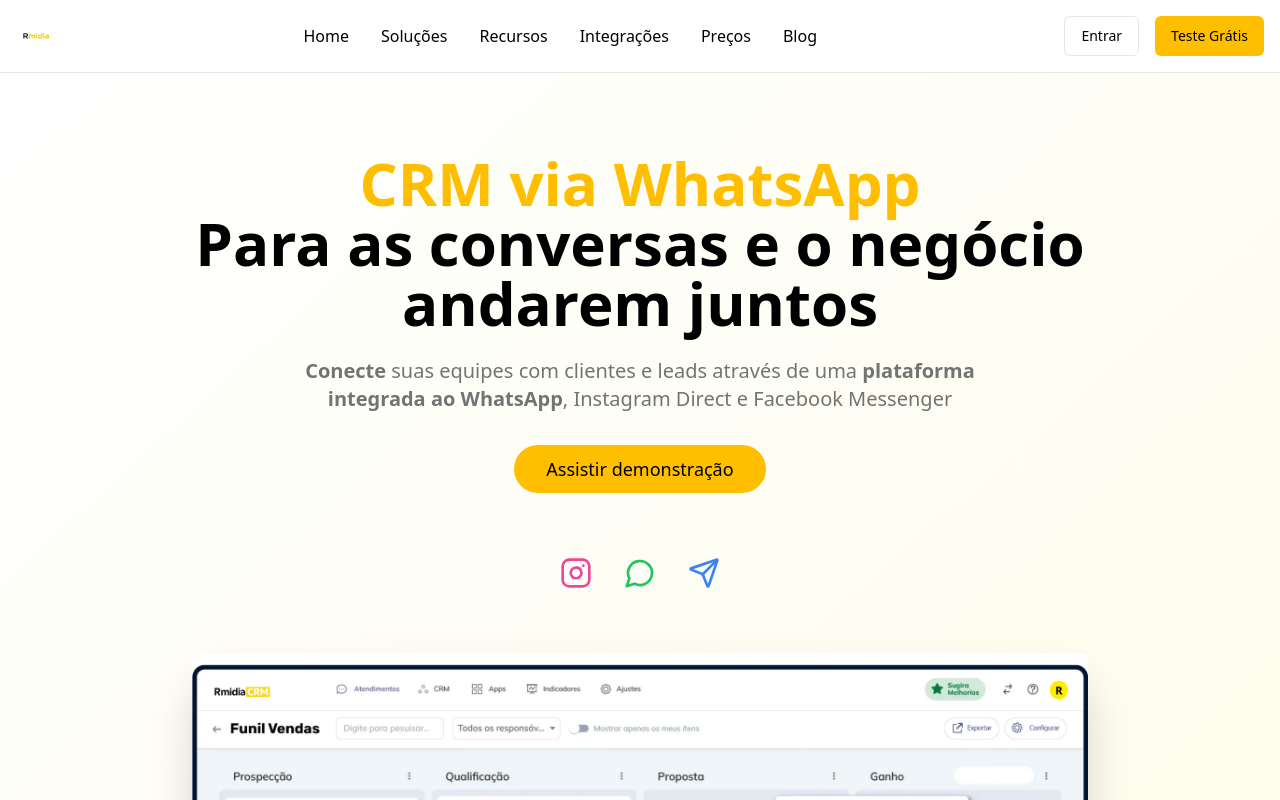
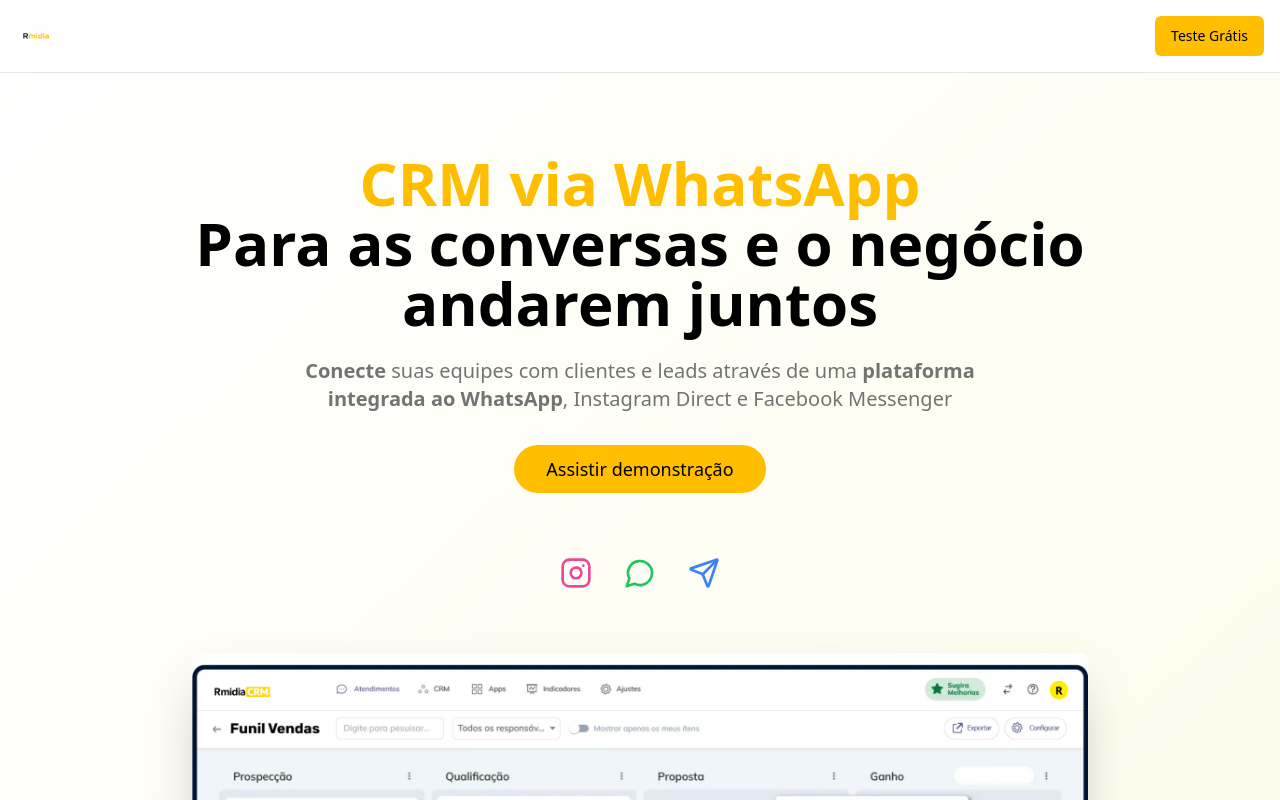
Before and after one commit to Dennisfrr/rmidia-yellow-white-clone-79, a React (Vite) app: page / in a window 1280 px wide. Shown: the top 800 px of the page. Built offline with nearby package versions, Linux system fonts and the light colour scheme.

Commit message:
Remove navigation links

```diff
--- a/src/components/FinalCTASection.tsx
+++ b/src/components/FinalCTASection.tsx
@@ -29,16 +29,13 @@ const FinalCTASection = () => {
           <div className="flex justify-center items-center space-x-8 mb-12">
             <div className="flex items-center space-x-2">
               <Instagram className="w-8 h-8 text-pink-500" />
-              <Instagram className="w-8 h-8 text-pink-500" />
             </div>
 
             <div className="flex items-center space-x-2">
               <MessageCircle className="w-8 h-8 text-green-500" />
-              <MessageCircle className="w-8 h-8 text-green-500" />
             </div>
 
             <div className="flex items-center space-x-2">
-              <Send className="w-8 h-8 text-blue-500" />
               <Send className="w-8 h-8 text-blue-500" />
             </div>
           </div>
--- a/src/components/Header.tsx
+++ b/src/components/Header.tsx
@@ -32,21 +32,8 @@ const Header = () => {
             </div>
           </div>
 
-          {/* Desktop Navigation */}
-          <nav className="hidden lg:flex items-center space-x-8">
-            <a href="#" className="text-foreground hover:text-primary transition-colors">Home</a>
-            <a href="#" className="text-foreground hover:text-primary transition-colors">Soluções</a>
-            <a href="#" className="text-foreground hover:text-primary transition-colors">Recursos</a>
-            <a href="#" className="text-foreground hover:text-primary transition-colors">Integrações</a>
-            <a href="#" className="text-foreground hover:text-primary transition-colors">Preços</a>
-            <a href="#" className="text-foreground hover:text-primary transition-colors">Blog</a>
-          </nav>
-
           {/* CTA Buttons */}
           <div className="hidden lg:flex items-center space-x-4">
-            <Button variant="outline">
-              Entrar
-            </Button>
             <Button className="bg-primary text-primary-foreground hover:bg-accent">
               Teste Grátis
             </Button>
@@ -65,14 +52,7 @@ const Header = () => {
         {isMenuOpen && (
           <nav className="lg:hidden mt-4 pb-4 border-t border-border pt-4">
             <div className="flex flex-col space-y-4">
-              <a href="#" className="text-foreground hover:text-primary transition-colors">Home</a>
-              <a href="#" className="text-foreground hover:text-primary transition-colors">Soluções</a>
-              <a href="#" className="text-foreground hover:text-primary transition-colors">Recursos</a>
-              <a href="#" className="text-foreground hover:text-primary transition-colors">Integrações</a>
-              <a href="#" className="text-foreground hover:text-primary transition-colors">Preços</a>
-              <a href="#" className="text-foreground hover:text-primary transition-colors">Blog</a>
               <div className="flex flex-col space-y-2 pt-4">
-                <Button variant="outline">Entrar</Button>
                 <Button className="bg-primary text-primary-foreground hover:bg-accent">
                   Teste Grátis
                 </Button>
```
